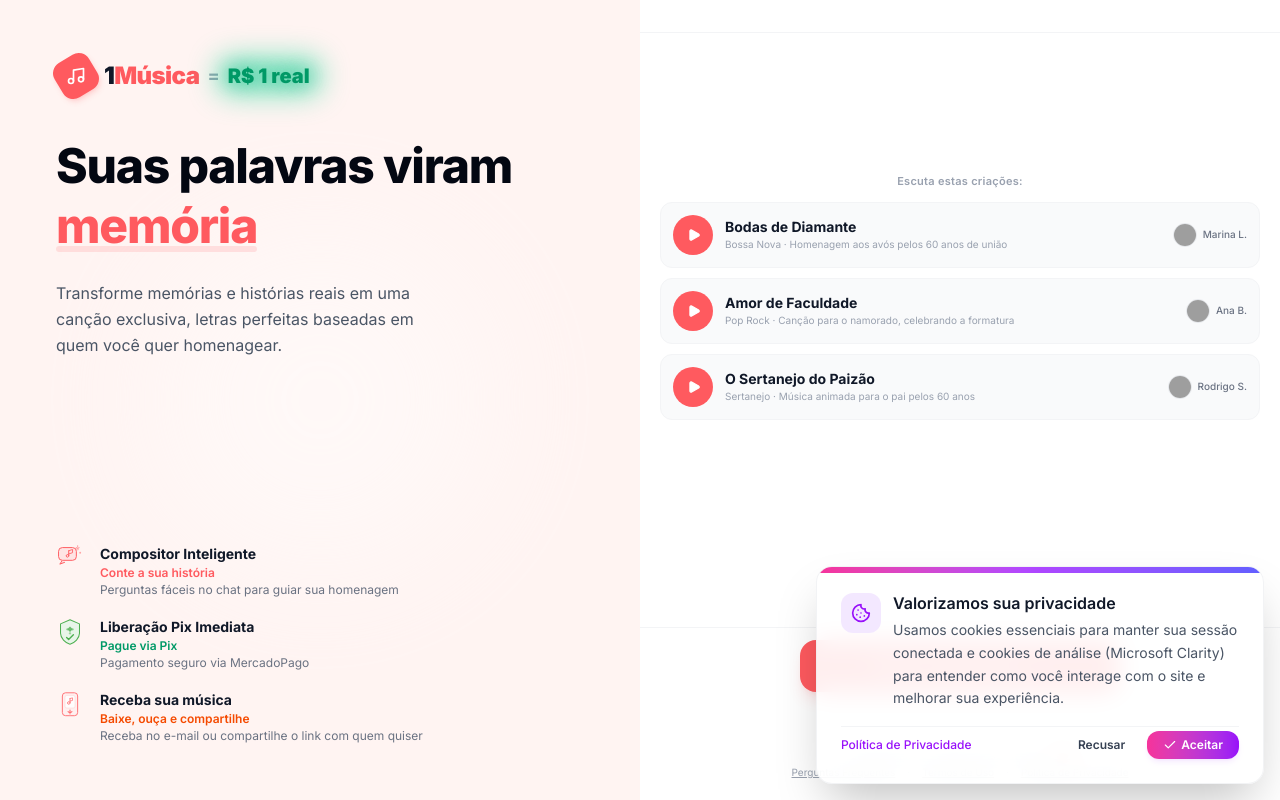
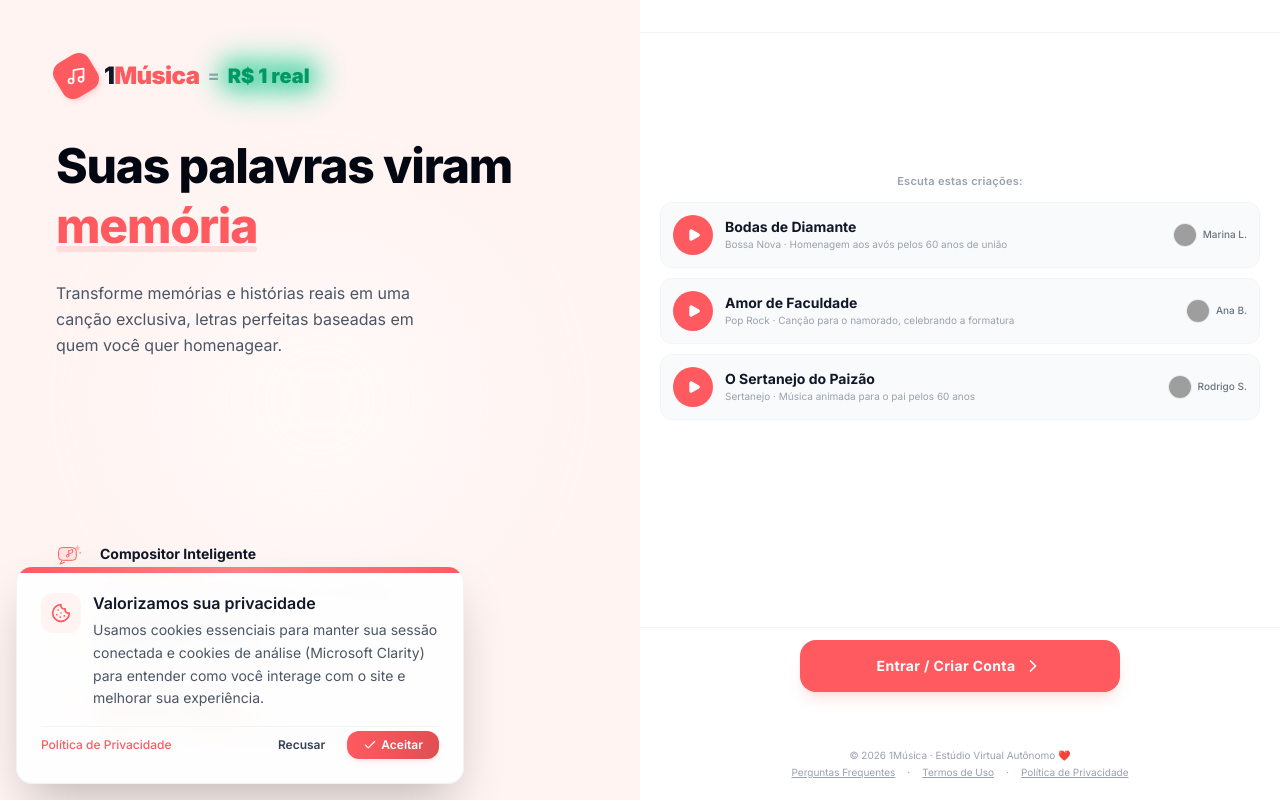
Before and after one commit to paulpessoa/umamusica, a React (Vite) app: page / in a window 1280 px wide. Built offline with nearby package versions, Linux system fonts and the light colour scheme; grey boxes are pictures that could not be loaded.

Commit message:
style: adjust CookieBanner colors to match brand identity and move alignment to bottom-left

```diff
--- a/src/components/CookieBanner.tsx
+++ b/src/components/CookieBanner.tsx
@@ -50,14 +50,14 @@ export default function CookieBanner() {
           animate={{ opacity: 1, y: 0, scale: 1 }}
           exit={{ opacity: 0, y: 20, scale: 0.95 }}
           transition={{ duration: 0.4, ease: "easeOut" }}
-          className="fixed bottom-4 left-4 right-4 md:left-auto md:right-4 md:max-w-md z-50"
+          className="fixed bottom-4 left-4 right-4 md:right-auto md:left-4 md:max-w-md z-50"
         >
           <div className="bg-white/90 dark:bg-gray-900/90 backdrop-blur-md border border-gray-200/50 dark:border-gray-800/50 shadow-2xl rounded-2xl p-5 md:p-6 flex flex-col gap-4 relative overflow-hidden">
             {/* Background Accent Gradient */}
-            <div className="absolute top-0 left-0 w-full h-1.5 bg-gradient-to-r from-pink-500 via-purple-500 to-indigo-500" />
+            <div className="absolute top-0 left-0 w-full h-1.5 bg-gradient-to-r from-[#FF5A5F] via-[#FF7E82] to-[#FF5A5F]" />
 
             <div className="flex gap-3 items-start">
-              <div className="bg-purple-100 dark:bg-purple-950 p-2.5 rounded-xl text-purple-600 dark:text-purple-400 shrink-0 mt-0.5">
+              <div className="bg-[#FFF4F2] dark:bg-[#e04f53]/10 p-2.5 rounded-xl text-[#FF5A5F] dark:text-[#FF7E82] shrink-0 mt-0.5">
                 <Cookie className="w-5 h-5" />
               </div>
               <div className="space-y-1">
@@ -73,7 +73,7 @@ export default function CookieBanner() {
             <div className="flex items-center justify-between gap-3 pt-1 border-t border-gray-100 dark:border-gray-800/60">
               <a
                 href="/privacidade"
-                className="text-xs text-purple-600 dark:text-purple-400 hover:underline font-medium"
+                className="text-xs text-[#FF5A5F] dark:text-[#FF7E82] hover:underline font-medium"
               >
                 Política de Privacidade
               </a>
@@ -86,7 +86,7 @@ export default function CookieBanner() {
                 </button>
                 <button
                   onClick={handleAccept}
-                  className="px-4 py-1.5 text-xs font-semibold text-white bg-gradient-to-r from-pink-500 to-purple-600 hover:from-pink-600 hover:to-purple-700 shadow-md shadow-purple-500/10 active:scale-[0.98] rounded-xl transition-all flex items-center gap-1"
+                  className="px-4 py-1.5 text-xs font-semibold text-white bg-gradient-to-r from-[#FF5A5F] to-[#e04f53] hover:from-[#e04f53] hover:to-[#FF5A5F] shadow-md shadow-[#FF5A5F]/10 active:scale-[0.98] rounded-xl transition-all flex items-center gap-1"
                 >
                   <Check className="w-3.5 h-3.5" />
                   Aceitar
```
